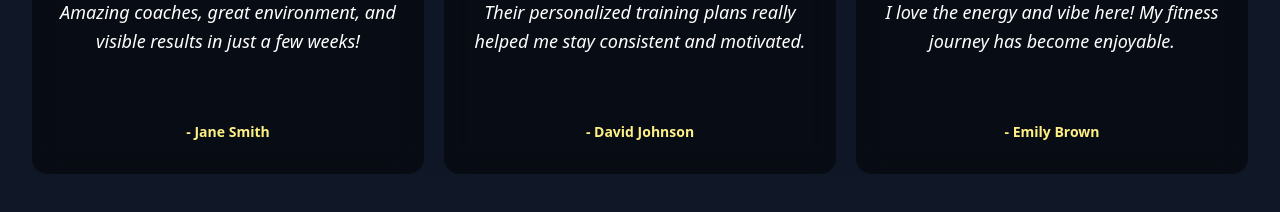
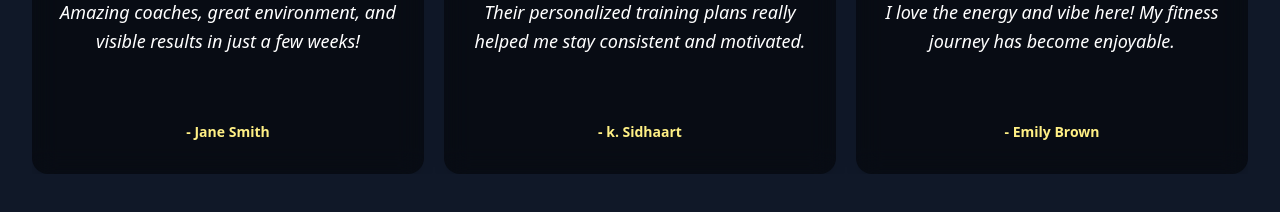
Before and after one commit to GouravDas0811/test-Boxercise, a Next.js app: page / in a window 1280 px wide. Shown: the part 3200-3412 px from the top of the page. Built offline with nearby package versions, Linux system fonts and the light colour scheme; no server answers.

Commit message:
payment integration

```diff
--- a/src/app/membership/page.tsx
+++ b/src/app/membership/page.tsx
@@ -82,6 +82,7 @@ const MembershipPage = () => {
       desc: "Perfect for beginners getting started",
       price: pricing.lite,
       features: [
+        "12 sessions per month",
         "1-on-1 live coaching with certified coach",
         "WhatsApp support",
         "Flexible scheduling",
@@ -89,12 +90,14 @@ const MembershipPage = () => {
       btnColor: "bg-white hover:bg-orange-500 text-black font-semibold",
       popular: false,
       icon: "/icons/lite.png",
+      buttonId: "https://rzp.io/rzp/RpWI3PG3"
     },
     {
       title: "Active",
       desc: "Most popular choice for serious fitness",
       price: pricing.active,
       features: [
+        "16 sessions per month",
         "Everything in Lite plan +",
         "Nutrition guidance",
         "Weekly habit tracking",
@@ -102,12 +105,14 @@ const MembershipPage = () => {
       btnColor: "bg-yellow-500 hover:bg-orange-500 text-black font-bold",
       popular: true,
       icon: "/icons/active.png",
+      buttonId: "https://rzp.io/rzp/jg2vZua"
     },
     {
       title: "Elite",
       desc: "Ultimate fitness experience",
       price: pricing.elite,
       features: [
+        "20 sessions per month",
         "Everything in Active plan +",
         "Lifestyle Coaching",
         "Monthly progress report",
@@ -115,6 +120,7 @@ const MembershipPage = () => {
       btnColor: "bg-white hover:bg-orange-500 text-black font-semibold",
       popular: false,
       icon: "/icons/elite.png",
+      buttonId: "https://rzp.io/rzp/zzuxLa5"
     },
   ];
 
@@ -129,6 +135,7 @@ const MembershipPage = () => {
         "Habit tracking + goal reviews",
       ],
       icon: "/icons/3month.png",
+      buttonId: "pl_xxxxx3month"
     },
     {
       title: "6-Month Plan",
@@ -140,6 +147,7 @@ const MembershipPage = () => {
         "Long-term coaching commitment",
       ],
       icon: "/icons/6month.png",
+      buttonId: "pl_xxxxx3month"
     },
   ];
 
@@ -221,11 +229,13 @@ const MembershipPage = () => {
                   </li>
                 ))}
               </ul>
-              <button
-                className={`mt-auto w-full py-2 rounded-lg ${plan.btnColor} cursor-pointer`}
-              >
-                Choose {plan.title}
-              </button>
+             <button
+              onClick={() => window.open(plan.buttonId, "_blank")}
+              className={`mt-auto w-full py-2 rounded-lg ${plan.btnColor} cursor-pointer`}>
+              Choose {plan.title}
+             </button>
+
+
             </motion.div>
           ))}
         </div>
--- a/src/components/sections/Testimonial.tsx
+++ b/src/components/sections/Testimonial.tsx
@@ -8,7 +8,7 @@ import 'swiper/css';
 
 const testimonials = [
   {
-    name: 'John Doe',
+    name: 'Anisha Kumari',
     feedback: 'The best fitness program I have ever joined! Highly recommend it to anyone serious about results.',
   },
   {
@@ -16,7 +16,7 @@ const testimonials = [
     feedback: 'Amazing coaches, great environment, and visible results in just a few weeks!',
   },
   {
-    name: 'David Johnson',
+    name: 'k. Sidhaart',
     feedback: 'Their personalized training plans really helped me stay consistent and motivated.',
   },
   {
```
